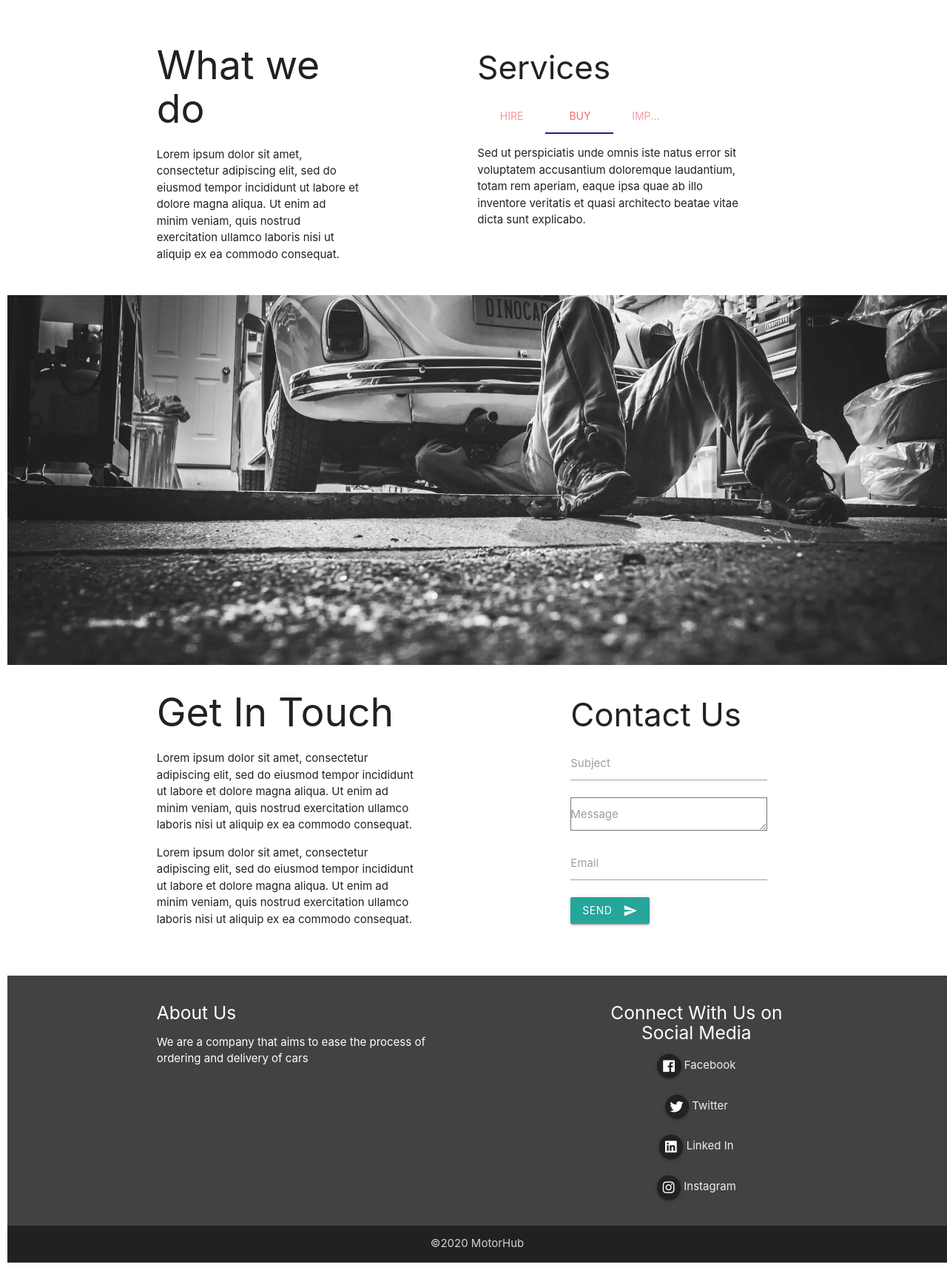
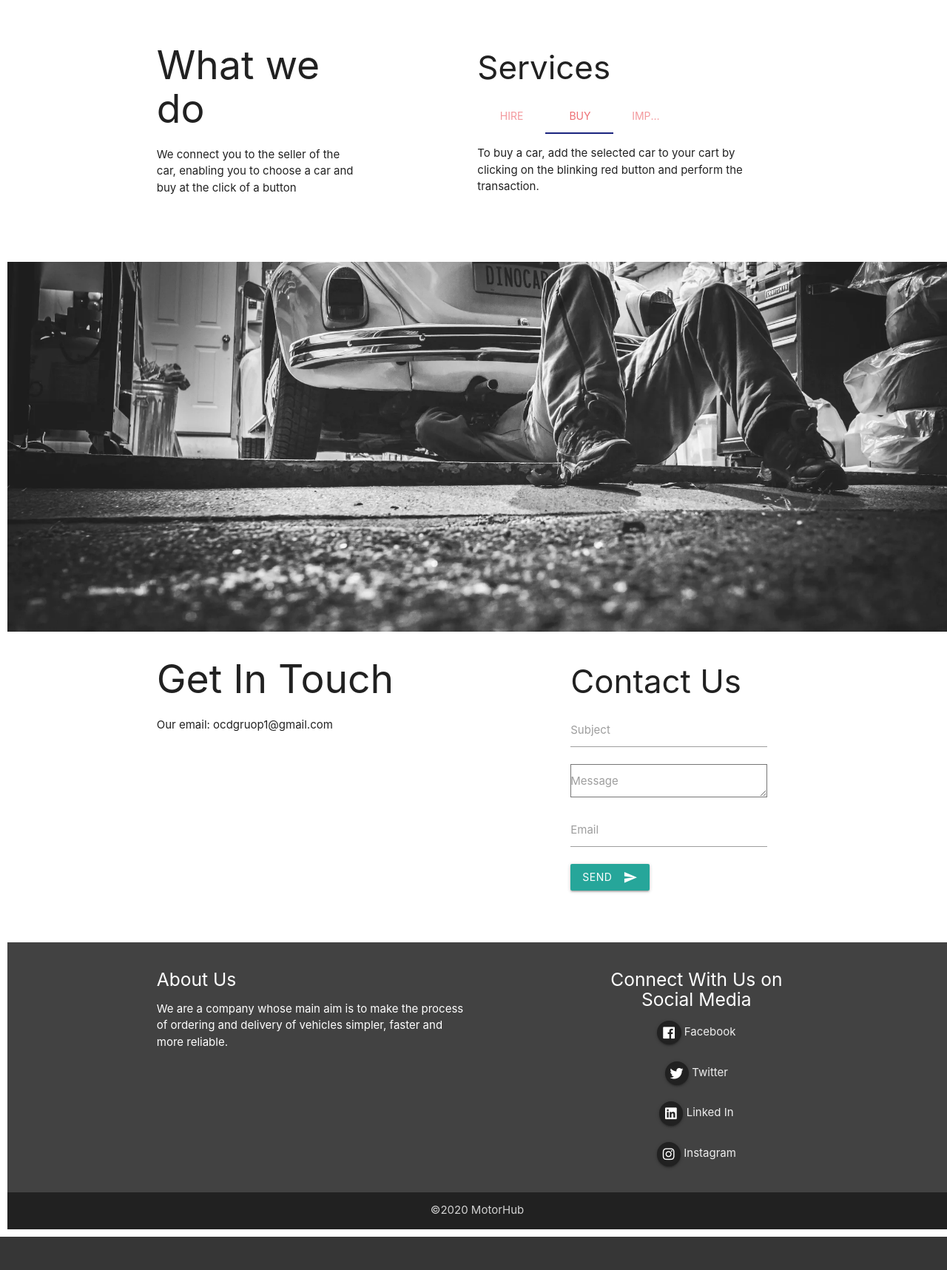
Before and after one commit to Shiloli-r/motor, a Django app: page /signup in a window 1280 px wide. Shown: the part 1455-3172 px from the top of the page at 74% size. After the commit the page ends 3127 px from the top, so only its background shows below. Run offline with Django 3.2, Linux system fonts and the light colour scheme; some libraries are stand-ins or nearby versions.

Commit message:
Changing the latin dummy text

```diff
--- a/templates/base.html
+++ b/templates/base.html
@@ -23,7 +23,7 @@
       <div class="col s12 l6">
         <h5>About Us</h5>
         <p>
-          We are a company that aims to ease the process of ordering and delivery of cars
+          We are a company whose main aim is to make the process of ordering and delivery of vehicles simpler, faster and more reliable.
         </p>
 
       </div>
--- a/templates/motorhub/signup.html
+++ b/templates/motorhub/signup.html
@@ -149,14 +149,7 @@ section{
         <div class="modal-content black-text">
             <h5 class="center blue-text text-darken-4">Terms And Conditions</h5>
             <div class="container">
-                Lorem ipsum dolor sit amet, consectetur adipiscing elit, sed do eiusmod
-                   tempor incididunt ut labore et dolore magna aliqua. Ut enim ad minim veniam, quis nostrud exercitation ullamco laboris nisi ut aliquip ex ea commodo consequat.
-               Lorem ipsum dolor sit amet, consectetur adipiscing elit, sed do eiusmod
-                   tempor incididunt ut labore et dolore magna aliqua. Ut enim ad minim veniam, quis nostrud exercitation ullamco laboris nisi ut aliquip ex ea commodo consequat.
-               Lorem ipsum dolor sit amet, consectetur adipiscing elit, sed do eiusmod
-                   tempor incididunt ut labore et dolore magna aliqua. Ut enim ad minim veniam, quis nostrud exercitation ullamco laboris nisi ut aliquip ex ea commodo consequat.
-               Lorem ipsum dolor sit amet, consectetur adipiscing elit, sed do eiusmod
-                   tempor incididunt ut labore et dolore magna aliqua. Ut enim ad minim veniam, quis nostrud exercitation ullamco laboris nisi ut aliquip ex ea commodo consequat.
+              One must provide official, legal and honest information when required to buy a car
             </div>
            </div>
             <div class="modal-footer">
@@ -180,8 +173,7 @@ section{
       <div class="col s12 l4">
         <h2 class="">What we do</h2>
         <p>
-          Lorem ipsum dolor sit amet, consectetur adipiscing elit, sed do eiusmod
-           tempor incididunt ut labore et dolore magna aliqua. Ut enim ad minim veniam, quis nostrud exercitation ullamco laboris nisi ut aliquip ex ea commodo consequat.
+         We connect you to the seller of the car, enabling you to choose a car and buy at the click of a button
         </p>
       </div>
       <div class="col s12 l7 offset-l1">
@@ -203,13 +195,12 @@ section{
     </div>
     <div id="buy" class="col s12">
       <p>
-          Sed ut perspiciatis unde omnis iste natus error sit voluptatem accusantium doloremque laudantium, totam rem aperiam, eaque ipsa quae ab illo inventore veritatis et quasi architecto beatae vitae dicta sunt explicabo.
+          To buy a car, add the selected car to your cart by clicking on the blinking red button and perform the transaction.
         </p>
     </div>
     <div id="import" class="col s12">
       <p>
-          Lorem ipsum dolor sit amet, consectetur adipiscing elit, sed do eiusmod
-           tempor incididunt ut labore et dolore magna aliqua. Ut enim ad minim veniam, quis nostrud exercitation ullamco laboris nisi ut aliquip ex ea commodo consequat.
+          To import a car, buy it and add your address when checking out.
         </p>
     </div>
 
@@ -235,12 +226,7 @@ section{
       <div class="col s12 l5">
         <h2 class="">Get In Touch</h2>
         <p>
-          Lorem ipsum dolor sit amet, consectetur adipiscing elit, sed do eiusmod
-           tempor incididunt ut labore et dolore magna aliqua. Ut enim ad minim veniam, quis nostrud exercitation ullamco laboris nisi ut aliquip ex ea commodo consequat.
-        </p>
-        <p>
-          Lorem ipsum dolor sit amet, consectetur adipiscing elit, sed do eiusmod
-           tempor incididunt ut labore et dolore magna aliqua. Ut enim ad minim veniam, quis nostrud exercitation ullamco laboris nisi ut aliquip ex ea commodo consequat.
+          Our email: ocdgruop1@gmail.com
         </p>
       </div>
       <div class="col s12 l5 offset-l2">
```
Also changed, not shown: templates/motorhub/index.html (+4 -4 lines), templates/motorhub/login.html (+5 -9 lines).
